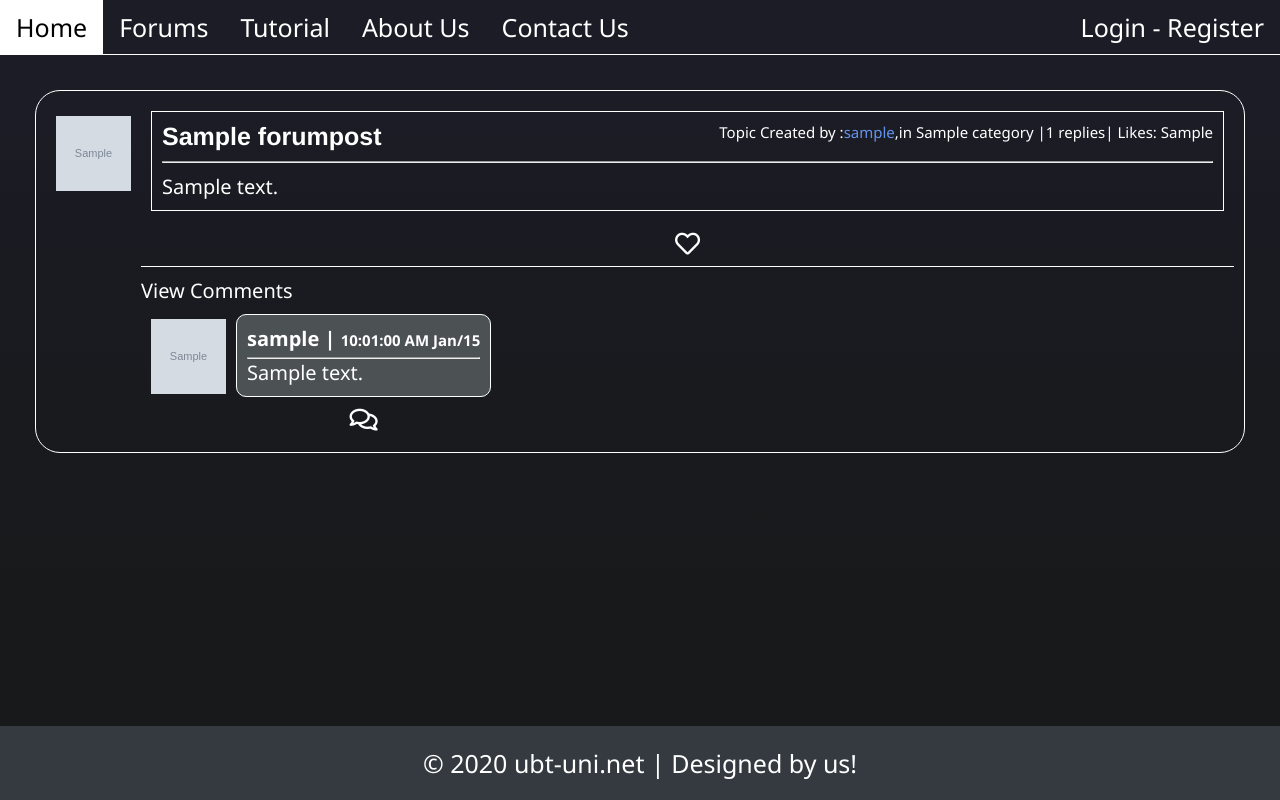
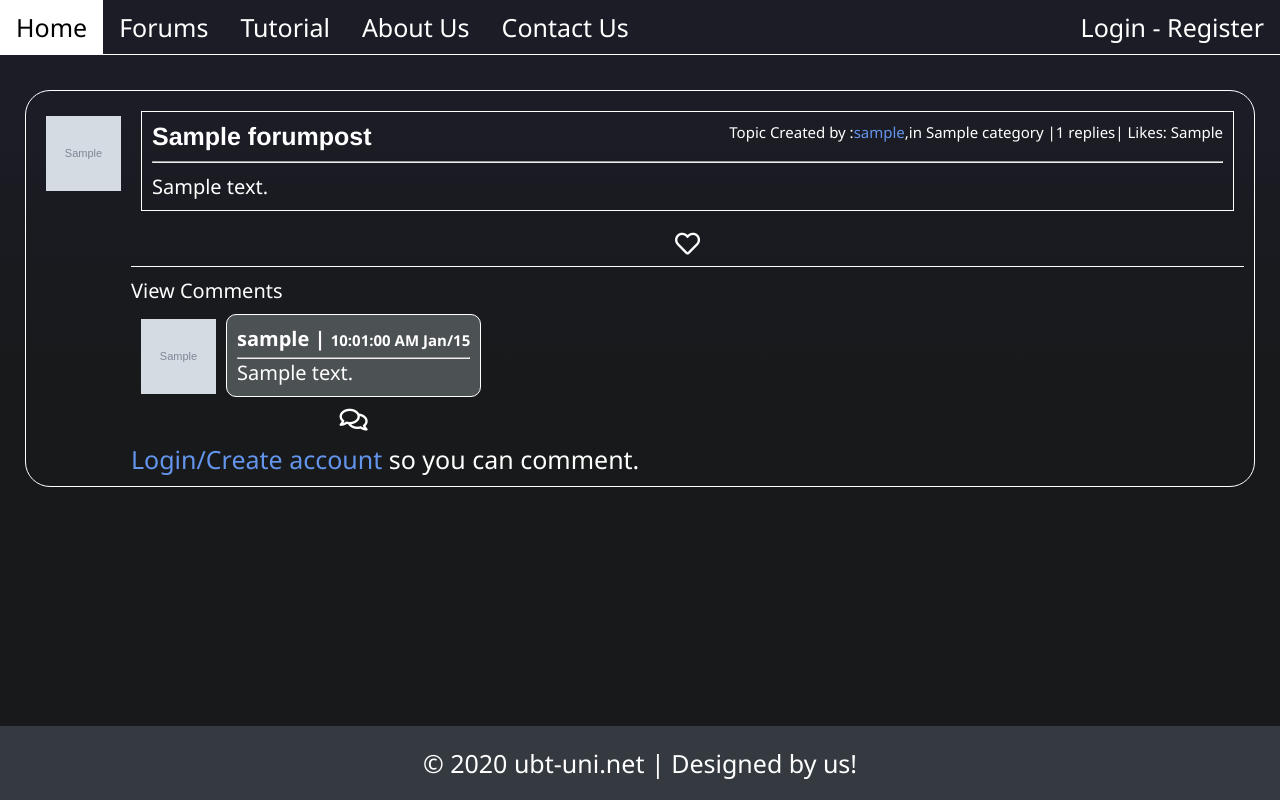
Before and after one commit to AgonMisini/CompilerIO, a PHP site: the page made by index-forum-topic-posts.php in a window 1280 px wide. Run offline with PHP 8.4, Linux system fonts and the light colour scheme; tables that the repository leaves empty or names only in its code hold one stand-in row (values such as "Sample post"); grey boxes marked "Sample" are stand-in pictures; some libraries are stand-ins or nearby versions.

Commit message:
Fixing links and login/logout funcitonality

```diff
--- a/css/style-topic-posts.css
+++ b/css/style-topic-posts.css
@@ -22,7 +22,7 @@ body {
   padding:0;
   position: relative;
   min-height: 100vh;
-  padding-bottom: 100px;
+  padding-bottom: 50px;
 }
 
 nav ul {
@@ -98,7 +98,7 @@ hr {
 
 .container-forum-topic-posts {
     padding: 25px;
-    margin: 10px;
+    background: linear-gradient(0deg, rgb(24,25,26) 25%,  rgba(27,28,37,1) 90%);
 }
 
 .main-user-topic-post {
--- a/index-forum-topic-posts.php
+++ b/index-forum-topic-posts.php
@@ -125,6 +125,8 @@
                 <?php
                     if(isset($_SESSION['logged_in'])){
                         include "includes/comment.php";
+                    }else{
+                        echo '<p><a style="display: inline; color: #6495ED;;"href="index-l.php">Login/Create account </a>so you can comment.</p>';
                     }
                 ?>
             </div>
--- a/index-p.php
+++ b/index-p.php
@@ -161,7 +161,7 @@
       <?php foreach($forumPosts as $forumPost): ?>
         <div class="user-post-left">
         <img src="<?php echo $profilePicture; ?>" alt="" width="100" height="100" style="display: block; margin-bottom: 10px; border-radius: 100px;">
-        <h4 style="align-self: center; padding: 0 10px;"><a href="<?= "forumpost.php?category=" . $forumPost['category'] . "&id=" . $forumPost['id']; ?>"><?= $forumPost['forumposttitle'] ?></a></h4>
+        <h4 style="align-self: center; padding: 0 10px;"><a style="color: #6495ED;" href="<?= "index-forum-topic-posts.php?category=" . $forumPost['category'] . "&id=" . $forumPost['id']; ?>"><?= $forumPost['forumposttitle'] ?></a></h4>
       </div>
       <div class="content-user-post" >
         <?php
```
Also changed, not shown: index-subforum.php (+7 -4 lines), css/style-subforum.css (line endings or trailing spaces).
